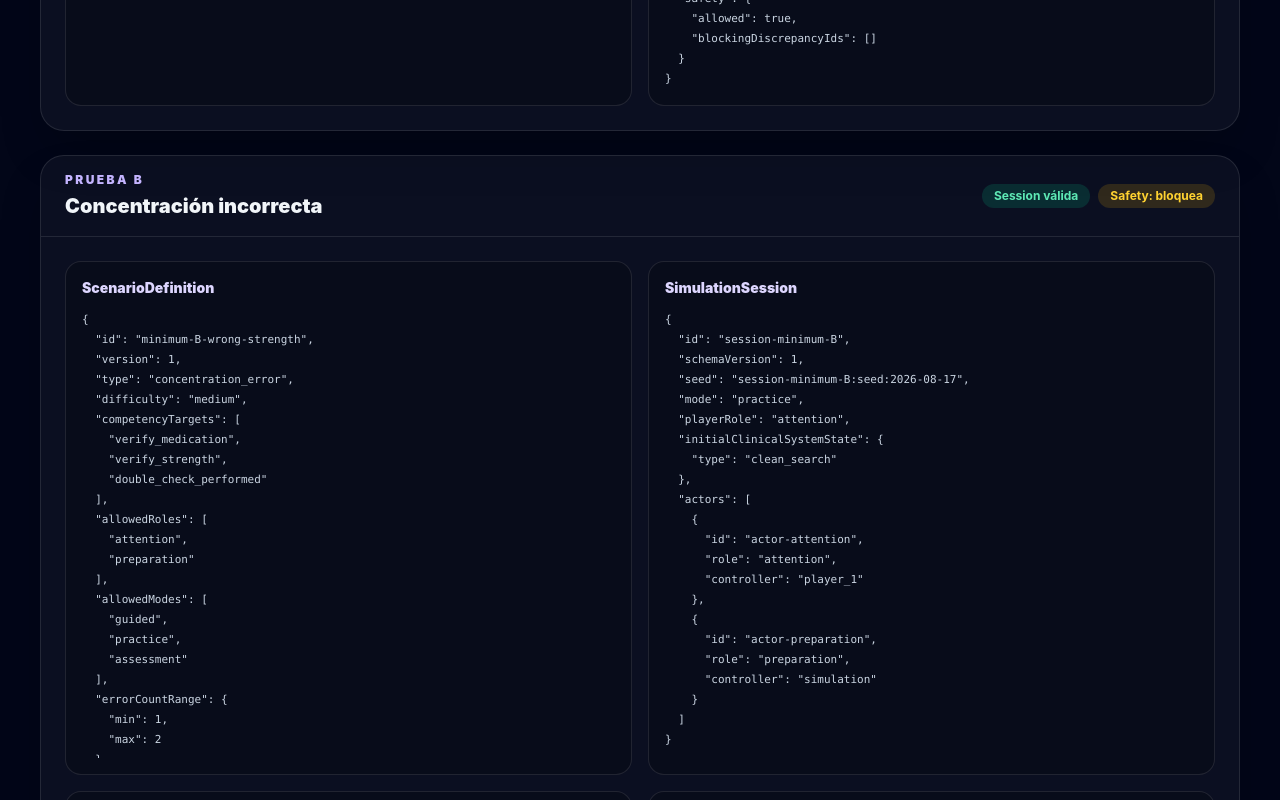
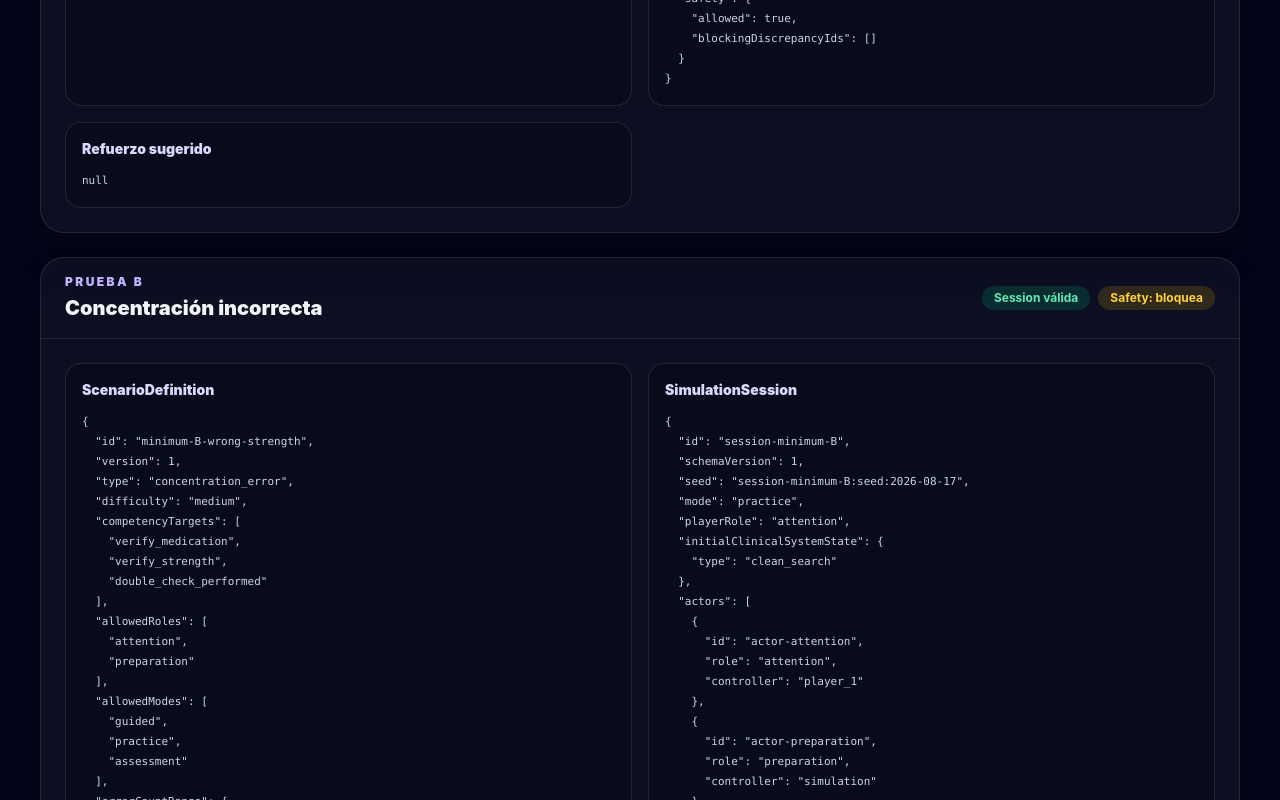
Before and after one commit to vichinho/farmasim, a Next.js app: page /dev/simulation-engine in a window 1280 px wide. Shown: the part 2120-2920 px from the top of the page. Built offline with nearby package versions, Linux system fonts and the light colour scheme; no server answers.

Commit message:
feat(simulation-engine): show reinforcement in diagnostics

```diff
--- a/src/app/dev/simulation-engine/page.tsx
+++ b/src/app/dev/simulation-engine/page.tsx
@@ -47,6 +47,7 @@ export default function SimulationEngineDiagnosticsPage() {
                 <DiagnosticBlock title="Desviaciones" value={item.processDeviations} />
                 <DiagnosticBlock title="Discrepancias" value={item.discrepancies} />
                 <DiagnosticBlock title="Barreras / Safety" value={{ barriers: item.barriers, safety: item.safety }} />
+                <DiagnosticBlock title="Refuerzo sugerido" value={item.reinforcement} />
               </div>
             </section>
           ))}
```
